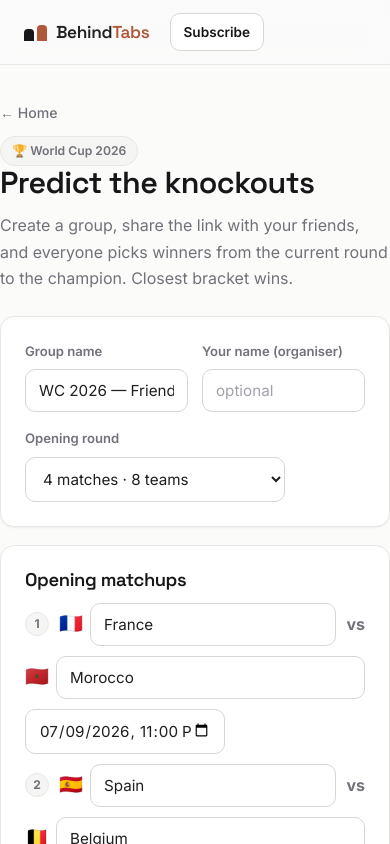
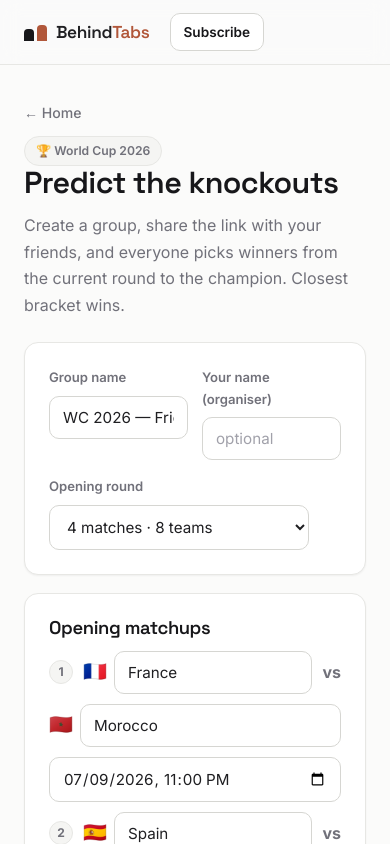
Before and after one commit to robertasRobotas/between-tabs, a Next.js app: page /wc2026 in a window 390 px wide. Shown: the top 844 px of the page. Built offline with nearby package versions, Linux system fonts and the light colour scheme.

Commit message:
design fixes

```diff
--- a/app/globals.css
+++ b/app/globals.css
@@ -60,6 +60,7 @@ body {
   -webkit-font-smoothing: antialiased;
   text-rendering: optimizeLegibility;
   line-height: 1.65;
+  overflow-x: clip;
 }
 a {
   color: inherit;
@@ -161,6 +162,8 @@ input,
 select,
 textarea {
   width: 100%;
+  min-width: 0;
+  max-width: 100%;
   padding: 11px 13px;
   background: #fff;
   border: 1px solid var(--line-strong);
@@ -292,7 +295,8 @@ input::placeholder {
 
 /* ================= page + hero ================= */
 .page {
-  padding: 34px 0 72px;
+  padding-top: 34px;
+  padding-bottom: 72px;
 }
 .page-head {
   margin-bottom: 24px;
@@ -498,6 +502,16 @@ input::placeholder {
 }
 .matchup-date {
   max-width: 200px;
+}
+@media (max-width: 560px) {
+  .matchup-team {
+    min-width: 0;
+    flex: 1 1 40%;
+  }
+  .matchup-date {
+    max-width: none;
+    flex: 1 1 100%;
+  }
 }
 
 /* ================= toast ================= */
@@ -840,9 +854,16 @@ input::placeholder {
   font-size: 1rem;
   flex: none;
 }
-@media (max-width: 620px) {
+@media (max-width: 700px) {
+  .save-panel {
+    flex-direction: column;
+    align-items: stretch;
+  }
   .save-fields {
+    flex-direction: column;
+    align-items: stretch;
     justify-content: stretch;
+    min-width: 0;
   }
   .save-name {
     max-width: none;
```
